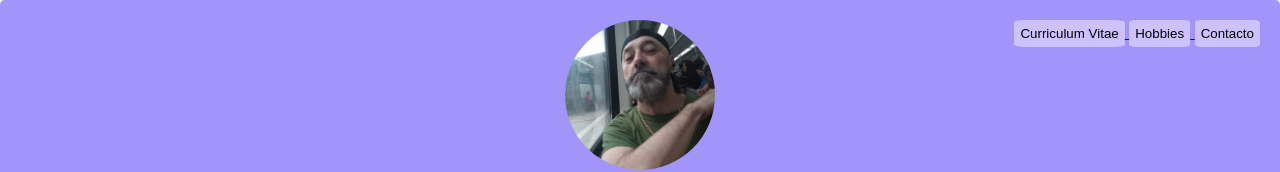
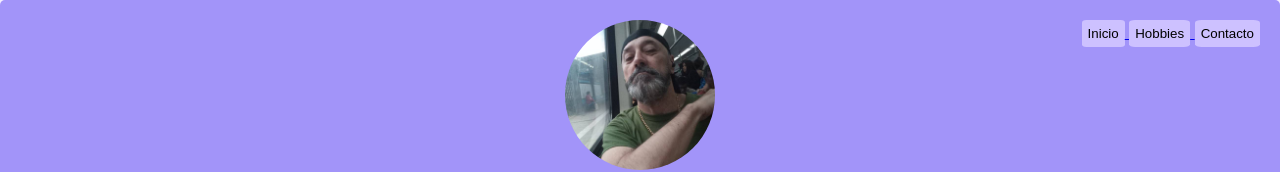
Before and after one commit to gfer66/gfer66.github.io, a plain HTML site: page public/curriculum-vitae.html in a window 1280 px wide. Shown: the top 172 px of the page. Drawn offline with Linux system fonts and the light colour scheme.

Commit message:
Cambio en la barra de links del CV para que el primero sea el regreso al index.

```diff
--- a/public/curriculum-vitae.html
+++ b/public/curriculum-vitae.html
@@ -14,8 +14,8 @@
         <h2 class="header-subtitle">Web Personal</h2>
     </div>
     <div class="barra-links">
-        <a class="curriculum" href="./public/curriculum-vitae.html">
-            <button>Curriculum Vitae</button>
+        <a class="inicio" href="./public/index.html">
+            <button>Inicio</button>
         </a>
         <a class="hobbies" href="./public/hobbies.html">
             <button>Hobbies</button>
```
